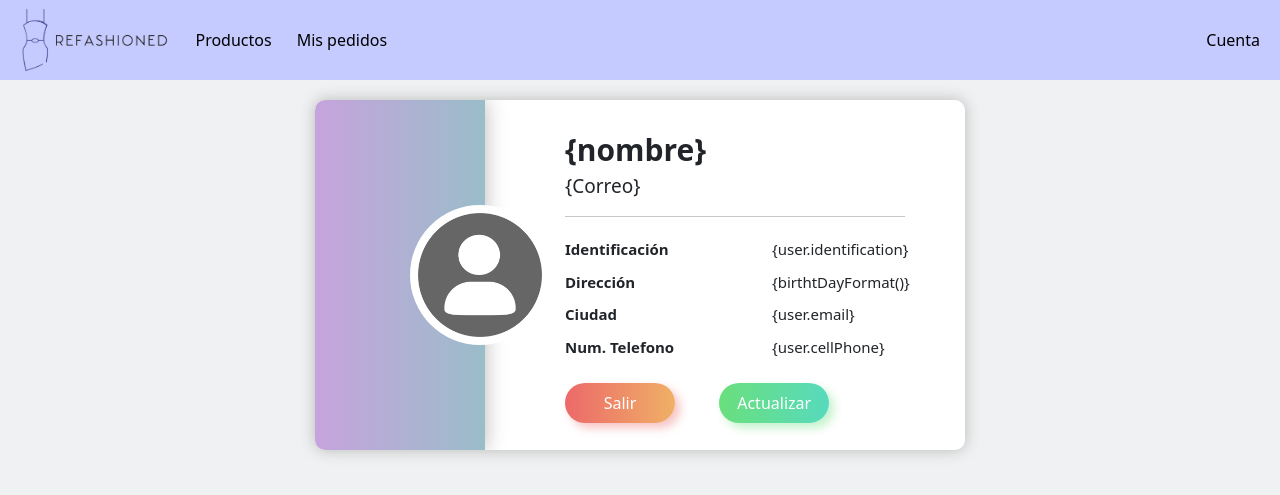
After one commit to Saregom/AppReFashioned, a Flask app: page /account in a window 1280 px wide. The commit adds this page. Shown: the top 495 px of the page. Run offline with Flask 3, Linux system fonts and the light colour scheme.

Commit message:
Pedidos, cuenta, actualizar cuenta

```diff
--- a/main.py
+++ b/main.py
@@ -31,5 +31,26 @@ def products():
 
     return render_template('products.html', products = products)
 
+@app.route('/orders')
+def orders():
+    orders = [{'IdPedido':234, 'Total':50000, 'Fecha':'2023/07/11',
+               'Productos':[
+                    {'Nombre':'Pantalon', 'Precio':50000},
+                    {'Nombre':'Camisa', 'Precio':20000}]
+            }]
+
+    return render_template('orders.html', orders = orders)
+
+@app.route('/account')
+def account():
+    return render_template('account.html')
+
+@app.route('/update-account', methods=['GET', 'POST'])
+def updateAccount():
+    if request.method == 'POST':
+        return redirect(url_for('account'))
+
+    return render_template('updateAccount.html')
+
 if __name__ == '__main__':
     app.run()
--- a/static/css/style.css
+++ b/static/css/style.css
@@ -4,6 +4,61 @@
 }
 .container-content{
     padding: 20px;
+}
+:root{
+    --white: white;
+    --gray-box-shadow: #B8B8B8;
+}
+
+/* --------------- LOGIN, SIGNIN --------------- */
+.logo_ReFashioned{
+    width: 100%;
+    max-width: 250px;
+    margin: 0 auto 20px;
+    display: block;
+}
+.container-login, .container-signin{
+    width: 100%;
+    max-width: 350px;
+    padding: 20px 20px 0 20px;
+    border-radius: 10px;
+    margin: auto;
+    text-align: center;
+    background-color: white;
+    box-shadow: 0px 0px 15px 0px rgb(180, 180, 180);
+}
+.container-signin{
+    width: 100%;
+    max-width: 450px;
+}
+.container-login p, .container-signin p{
+    font-size: 23px;
+}
+.container-login input, .container-login button,
+.container-signin input, .container-signin button{
+    font-size: 15px;
+    width: 100%;
+    margin-bottom: 20px;
+    padding: 5px;
+    border: 0;
+    border-bottom: 1px solid rgb(0, 0, 0);
+}
+.container-login .inp-btn, .container-signin .inp-btn{
+    font-size: 18px;
+    border: 0;
+    border-radius: 5px;
+}
+.container-login .btn-blue, .container-signin .btn-blue{
+    background-color: lightskyblue;
+}
+.container-login .btn-green, .container-signin .btn-green{
+    background-color: lightgreen;
+}
+button a{
+    text-decoration: none;
+    color: black;
+    width: 100%;
+    display: block;
 }
 
 /* --------------- NAVBAR --------------- */
@@ -57,61 +112,132 @@
     padding-left: 20px;
     width: 80%;
 }
-.producto{
+.product{
     background-color: rgb(255, 255, 255);
     margin: 5px 0;
-    padding: 20px;
+    padding: 10px 20px;
 }
-.producto p{
+.product p{
     margin: 0;
 }
 
-/* --------------- LOGIN, SIGNIN --------------- */
-.logo_ReFashioned{
+/* --------------- ORDERS --------------- */
+.order-header{
+    padding: 10px 20px;
+    border-radius: 10px 10px 0 0;
+    background-color: rgb(218, 218, 218);
+}
+.order-header label{
+    margin-right: 20px;
+}
+
+/* --------------- ACCOUNT --------------- */
+.body-profile{
+    display: flex;
+    align-items: center;
+    justify-content: center;
+    margin: 0 -20px;
+}
+.cont-profile{
+    background-color: var(--white);
     width: 100%;
-    max-width: 250px;
-    margin: 20px auto;
-    display: block;
+    max-width: 650px;
+    display: flex;
+    align-items: center;
+    height: 350px;
+    box-shadow: 0 0 15px var(--gray-box-shadow);
+    border-radius: 10px;
+    overflow: hidden;
 }
-.container-login, .container-signin{
+.div-avatar-father{
+    display: flex;
+    align-items: center;
+    justify-content: right;
     width: 100%;
-    max-width: 350px;
-    padding: 20px 20px 0 20px;
-    border-radius: 10px;
-    margin: auto;
-    text-align: center;
-    box-shadow: 0px 0px 15px 0px rgb(180, 180, 180);
+    max-width: 170px;
+    height: 100%;
+    margin-right: 70px;
+    box-shadow: 0px 0 20px var(--gray-box-shadow);
+    background: linear-gradient(to right, #c6a3dd, #9abdc9);
 }
-.container-signin{
-    width: 100%;
-    max-width: 450px;
+.div-avatar{
+    background-color: var(--white);
+    border-radius: 50%;
+    padding: 5px;
+    position: relative;
+    right: -65px;
 }
-.container-login p, .container-signin p{
-    font-size: 23px;
+.avatar{
+    width: 130px;
 }
-.container-login input, .container-login button,
-.container-signin input, .container-signin button{
+/* info account */
+.profile-info{
+    padding: 10px;
+}
+.profile-head p{
+    margin: 0;
+    font-weight: 600;
+    font-size: 30px;
+}
+.profile-head hr{
+    margin-right: 50px;
+}
+.profile-head label{
+    font-size: 19px;
+}
+.profile-body .col{
+    padding-top: 5px;
+    padding-bottom: 5px;
+}
+.profile-body .th{
+    font-weight: 700;
+}
+.profile-body{
     font-size: 15px;
-    width: 100%;
-    margin-bottom: 20px;
-    padding: 5px;
-    border: 0;
-    border-bottom: 1px solid rgb(0, 0, 0);
 }
-.container-login .inp-btn, .container-signin .inp-btn{
-    font-size: 18px;
-    border: 0;
-    border-radius: 5px;
+.btn-profile{
+    width: 110px;
+    height: 40px;
+    margin: 20px 40px 0 0;
+    font-weight: 500;
+    border-radius: 50px;
+    border: none;
+    color: var(--white);
 }
-.container-login .btn-blue, .container-signin .btn-blue{
-    background-color: lightskyblue;
+.btn-logout{
+    box-shadow: 5px 5px 10px rgb(236, 105, 105 , 0.4);
+    background: linear-gradient(to right, #ec6969, #f0b066);
 }
-.container-login .btn-green, .container-signin .btn-green{
-    background-color: lightgreen;
+.btn-home{
+    box-shadow: 5px 5px 10px rgb(106, 223, 125 , 0.4);
+    background: linear-gradient(to right, #6adf7d, #57dabd);
 }
-button a{
-    text-decoration: none;
-    color: black;
-    width: 100%;
-    display: block;
+@media screen and (max-width: 700px) {
+    .cont-profile{
+        display: block;
+        max-width: 400px;
+        height: auto;
+    }
+    .div-avatar-father{
+        justify-content: center;
+        width: 100%;
+        max-width: 100%;
+        background: linear-gradient(to top, #c6a3dd, #9abdc9);
+        margin-bottom: 50px;
+    }
+    .div-avatar{
+        right: 0px;
+        bottom: -65px;
+    }
+    /* info account*/
+    .profile-info{
+        text-align: center;
+        padding: 10px;
+    }
+    .profile-head hr{
+        margin-right: 0;
+    }
+    .btn-profile{
+        margin: 10px 20px;
+    }
 }
--- /dev/null
+++ b/templates/account.html
@@ -0,0 +1,56 @@
+{% extends 'home.html' %}
+{% block title %} Cuenta {% endblock %}
+
+{% block front_page %}
+{% endblock %}
+
+{% block content %}
+    <div class='body-profile'>
+        <div class='cont-profile'>
+            <div class='div-avatar-father'>
+                <div class='div-avatar'>
+                    <img class='avatar' src='static/img/avatar.png' alt='Profile'></img>
+                </div>
+            </div>
+            <div class='profile-info'>
+                <div class='profile-head'>
+                    <p class='name-profile'>{nombre}</p>
+                    <label>{Correo}</label>
+                    <hr/>
+                </div>
+                <div class='profile-body'>
+                    <div class='row row-cols-2'>
+                        <div class='col'>
+                            <label class='th'>Identificación</label>
+                        </div>
+                        <div class='col'>
+                            <label>{user.identification}</label>
+                        </div>
+                        <div class='col'>
+                            <label class='th'>Dirección</label>
+                        </div>
+                        <div class='col'>
+                            <label>{birthtDayFormat()}</label>
+                        </div>
+                        <div class='col'>
+                            <label class='th'>Ciudad</label>
+                        </div>
+                        <div class='col'>
+                            <label>{user.email}</label>
+                        </div>
+                        <div class='col'>
+                            <label class='th'>Num. Telefono</label>
+                        </div>
+                        <div class='col'>
+                            <label>{user.cellPhone}</label>
+                        </div>
+                    </div>
+                </div>
+                <div class='profile-footer'>
+                    <a class="txt" href="/"><button class="btn-profile btn-logout">Salir</button></a>
+                    <a class="txt" href="/update-account"><button class="btn-profile btn-home">Actualizar</button></a>
+                </div>
+            </div>
+        </div>
+    </div>
+{% endblock %}
--- a/templates/home.html
+++ b/templates/home.html
@@ -1,13 +1,13 @@
 {% extends 'base.html' %}
-{% block title %} Login {% endblock %}
+{% block title %} Home {% endblock %}
 
 {% block navbar %}
 <div class="container-page-nav">
     <div class="page-nav">
         <a href="/home"><img src="/static/img/logo_ReFashioned_v2_733.png"></a>
         <a href="/products">Productos</a>
-        <a href="">Mis pedidos</a>
-        <a class="nav-account" href="">Cuenta</a>
+        <a href="/orders">Mis pedidos</a>
+        <a class="nav-account" href="/account">Cuenta</a>
     </div>
 </div>
 {% endblock %}
--- a/templates/login.html
+++ b/templates/login.html
@@ -2,7 +2,7 @@
 {% block title %} Login {% endblock %}
 
 {% block content %}
-    <img class="logo_ReFashioned" src="/static/img/logo_Refashioned_v2.jpg" alt="">
+    <img class="logo_ReFashioned" src="/static/img/logo_ReFashioned_v2_733.png" alt="">
     <div class="container-login">
         <p>Iniciar sesion</p>
         <form action="", method="post">
@@ -19,12 +19,12 @@
 
             <div class="row">
                 <div class="col">
-                    <input class="inp-btn btn-blue" type="submit" value="Ingresar">
+                    <input class="inp-btn btn-green" type="submit" value="Ingresar">
                 </div>
             </div>
             <div class="row">
                 <div class="col">
-                    <button class="inp-btn btn-green" type="button"><a href="/signin">Crear cuenta</a></button>
+                    <a href="/signin"><button class="inp-btn btn-blue" type="button">Crear cuenta</button></a>
                 </div>
             </div>
         </form>
--- a/templates/products.html
+++ b/templates/products.html
@@ -1,5 +1,5 @@
 {% extends 'home.html' %}
-{% block title %} Login {% endblock %}
+{% block title %} Products {% endblock %}
 
 {% block front_page %}
 {% endblock %}
@@ -35,9 +35,9 @@
 
         <main class="main-page">
             <h3>Productos</h3>
-            <div class="div-productos">
+            <div class="div-products">
                 {% for product in products %}
-                    <div class="producto">
+                    <div class="product">
                         <p>Nombre: {{product.Nombre}}</p>
                         <p>Precio: {{product.Precio}}</p>
                     </div>
```
Also changed, not shown: templates/orders.html (added, +37 -0 lines), templates/signin.html (+4 -4 lines), templates/updateAccount.html (added, +64 -0 lines), static/img/avatar.png (added).
